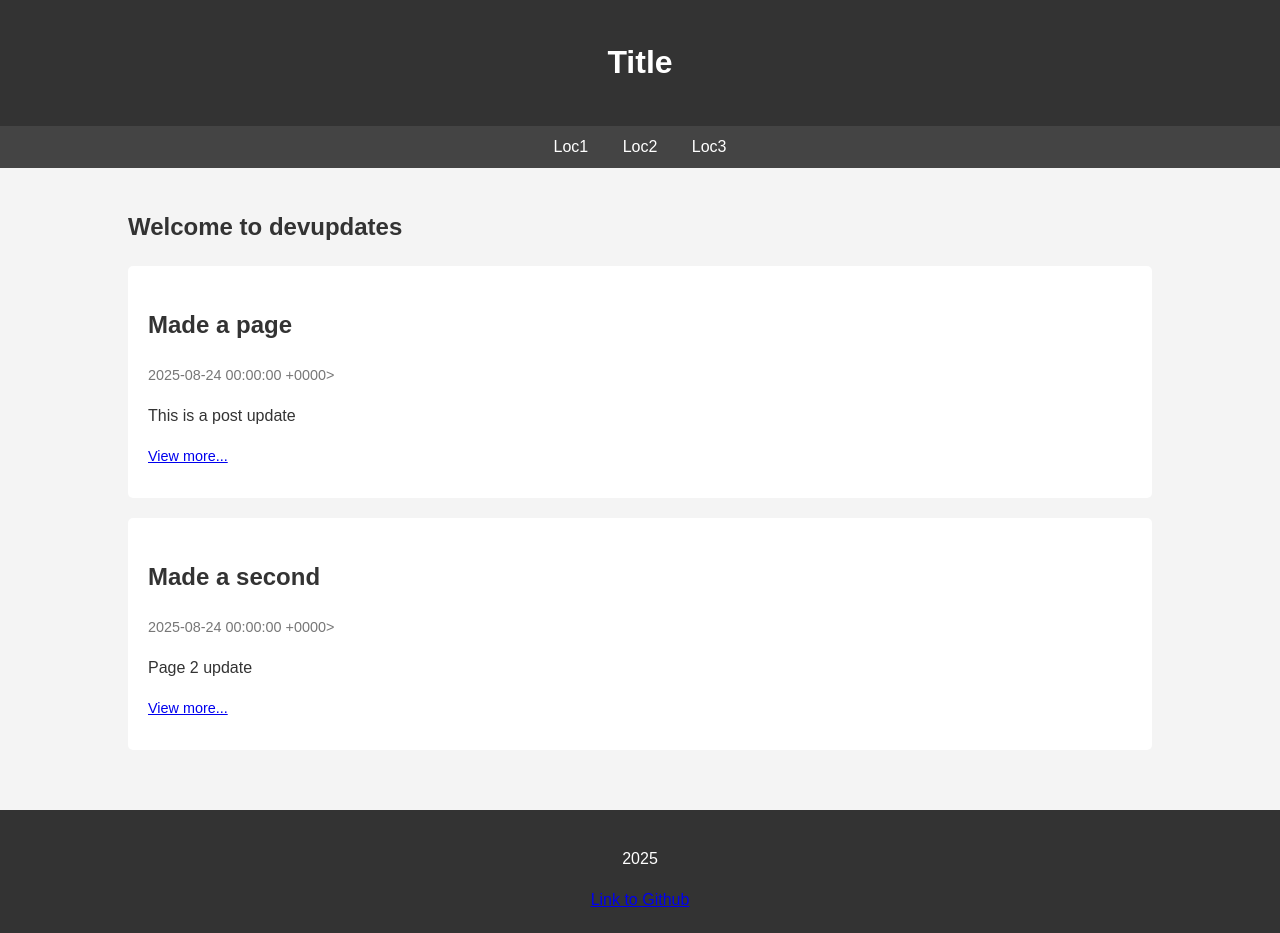
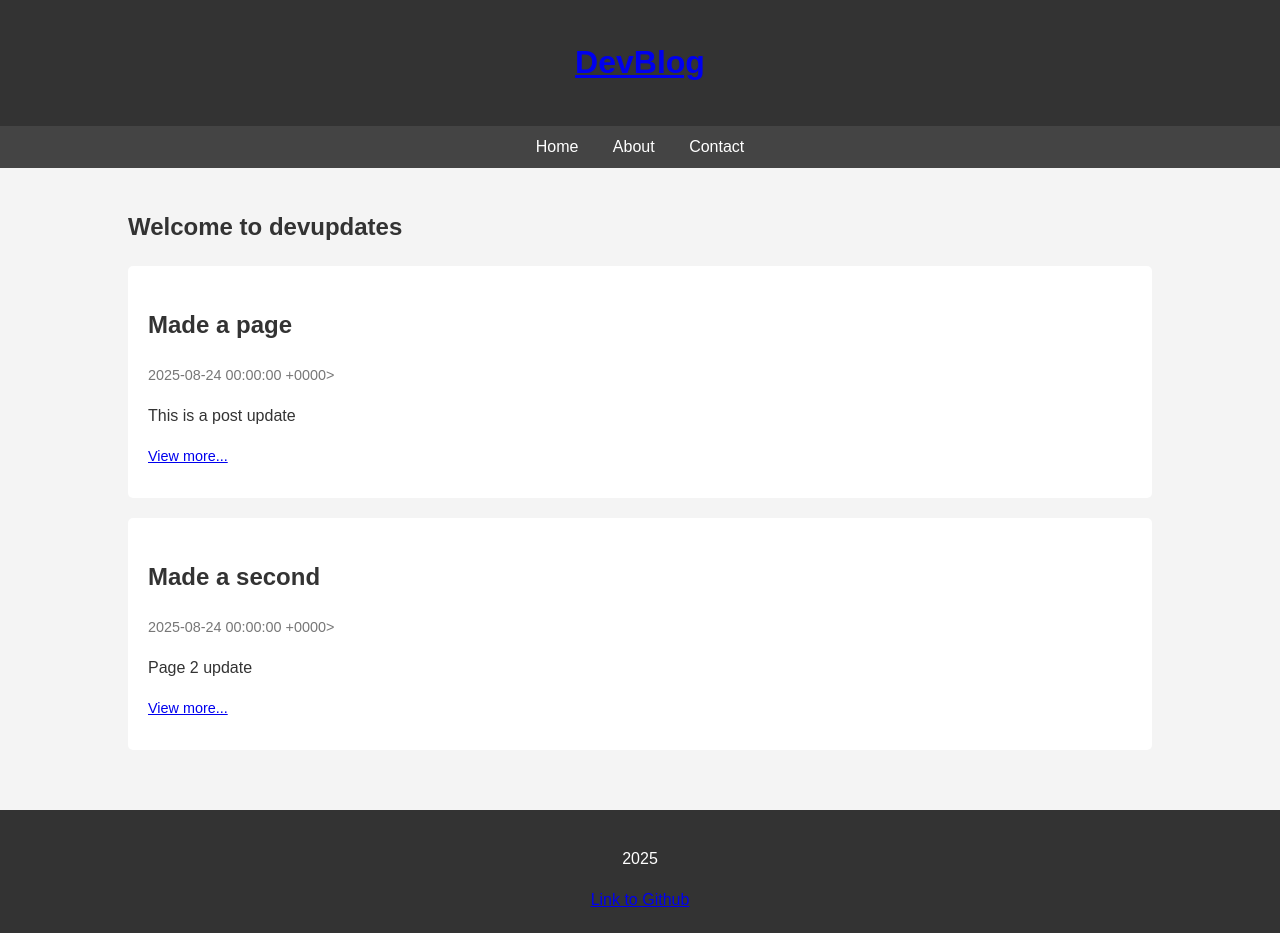
Before and after one commit to Computer-Aided-Validation-Laboratory/devupdates, a Jekyll site: the page built from index.md, in a window 1280 px wide. Built offline with Jekyll 4.4.1, drawn with Linux system fonts in a browser that asks for light colours.

Commit message:
template text placeholder update

```diff
--- a/_layouts/default.html
+++ b/_layouts/default.html
@@ -8,14 +8,14 @@
 <body>
 
     <header>
-        <h1>Title</h1>
+        <h1><a href="#">DevBlog</a></h1>
     </header>
 
     <nav>
         <div class="container">
-            <a href="#">Loc1</a>
-            <a href="#">Loc2</a>
-            <a href="#">Loc3</a>
+            <a href="#">Home</a>
+            <a href="#">About</a>
+            <a href="#">Contact</a>
         </div>
     </nav>
 
```
